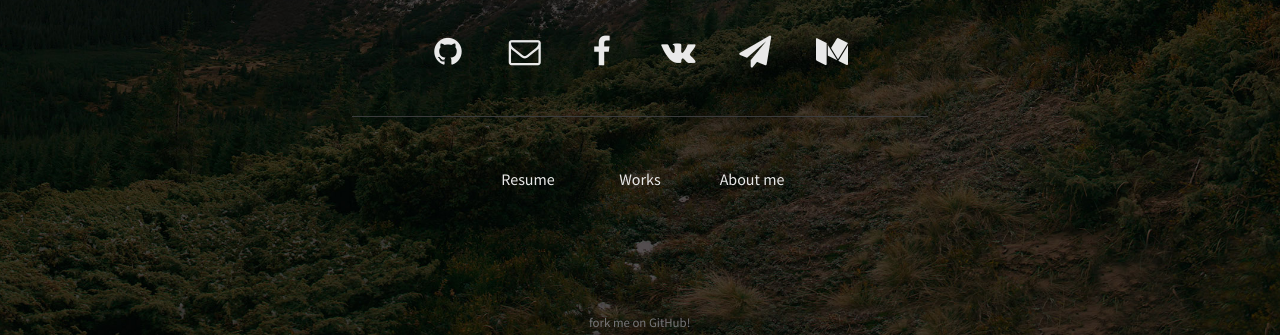
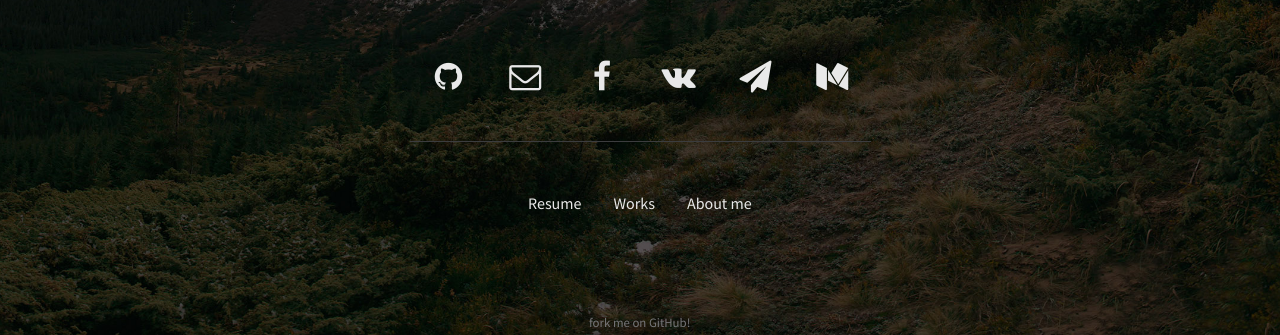
Before and after one commit to fotonmoton/fotonmoton, a plain HTML site: page index.html in a window 1280 px wide. Shown: the part 465-800 px from the top of the page. Drawn offline with Linux system fonts and the light colour scheme.

Commit message:
some fixes

```diff
--- a/sass/_body.scss
+++ b/sass/_body.scss
@@ -18,11 +18,13 @@ html, body {
 }
 
 body {
-	min-height: 100%;
 	display: flex;
 	flex-direction: column;
 	justify-content: space-between;
 	align-items: center;
+
+	min-height: 100%;
+
 	background-color: #103E50;
 
 	main {
@@ -30,8 +32,8 @@ body {
 		justify-content: center;
 		flex-direction: column;
 		align-items: center;
+
 		height: 100%;
-		width: 45%;
 		padding: 0rem 3rem;
 		overflow: hidden;
 
--- a/sass/_buttons.scss
+++ b/sass/_buttons.scss
@@ -1,6 +1,6 @@
-#about-wrap {
+ul#about-wrap {
 	display: flex;
-	padding: 0;
+	padding: 3rem 0 0 0;
 	margin: 0;
 	animation-name: land-in;
 	animation-duration: 0.75s;
@@ -9,39 +9,39 @@
 	opacity: 0;
 
 	@media #{$medium-height} {
-		padding: 1rem 0rem;
+		padding: 1rem 0 0 0;
 	}
 
 	li {
 		list-style-type: none;
+
+		&:nth-child(2) {
+			padding: 0 1rem;
+		}
 	}
 
-	.about-button {
-		color: #E9E9E9;
-		text-decoration: none;
-		margin: 3rem 1rem;
-		width: 5rem;
-		height: 1.8rem;
-		border-radius: 4px;
-		background-color: rgba(168, 168, 168, 0);
+	a.about-button {
 		display: flex;
 		justify-content: space-around;
 		align-items: center;
+
+		color: #E9E9E9;
+		font-size: 1rem;
+		text-decoration: none;
+
+		padding: 0.2rem 0.5rem;
+		border-radius: 4px;
+
+		background-color: rgba(168, 168, 168, 0);
+
 		transition-property: background-color;
 		transition-duration: 0.3s;
 		transition-timing-function: ease-out;
-		font-size: 1rem;
 
 		&:hover {
 			background-color: rgba(168, 168, 168, 0.2);
 		}
 
-		@media #{$small-width} {
-			margin: 1rem 1rem;
-		}
 
-		@media #{$medium-height} {
-			margin: 1rem 1rem;
-		}
 	}
 }
--- a/sass/_face.scss
+++ b/sass/_face.scss
@@ -1,4 +1,4 @@
-#face {
+img#face {
 	border-radius: 100%;
 	width: 10rem;
 	height: 10rem;
--- a/sass/_footer.scss
+++ b/sass/_footer.scss
@@ -2,7 +2,7 @@ footer {
 	display: flex;
 	justify-content: center;
 
-	#forkme {
+	a#forkme {
 		font-size: 0.8rem;
 		color: #767678;
 		animation-name: land-in;
--- a/sass/_greetings.scss
+++ b/sass/_greetings.scss
@@ -1,4 +1,4 @@
-#greetings {
+h3#greetings {
 	font-family: 'Pacifico', 'Lobster', cursive;
 	font-size: 3rem;
 	font-style: italic;
--- a/sass/_icons.scss
+++ b/sass/_icons.scss
@@ -1,4 +1,4 @@
-#icon-wrap {
+ul#icon-wrap {
 	width: 100%;
 	display: flex;
 	justify-content: center;
--- a/sass/_main_background.scss
+++ b/sass/_main_background.scss
@@ -1,4 +1,4 @@
-#bg {
+div#bg {
 	background: url("../img/bg.jpg") no-repeat center center fixed;
 	background-size: cover;
 	position: absolute;
--- a/sass/_main_text.scss
+++ b/sass/_main_text.scss
@@ -1,4 +1,4 @@
-#main-text {
+h3#main-text {
 	font-weight: normal;
 	font-size: 1.2rem;
 	animation-name: land-in;
```
Also changed, not shown: css/style.css, 1 other file.
